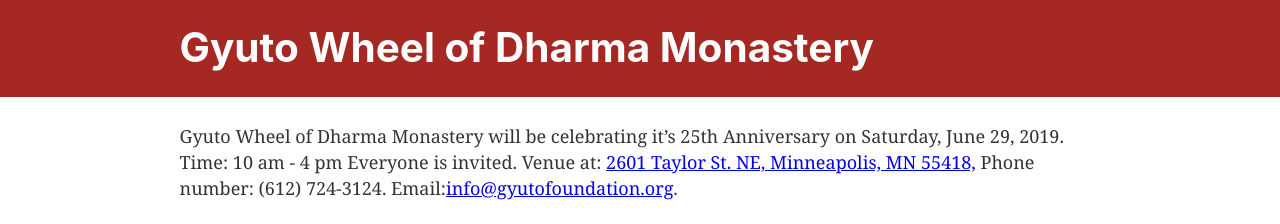
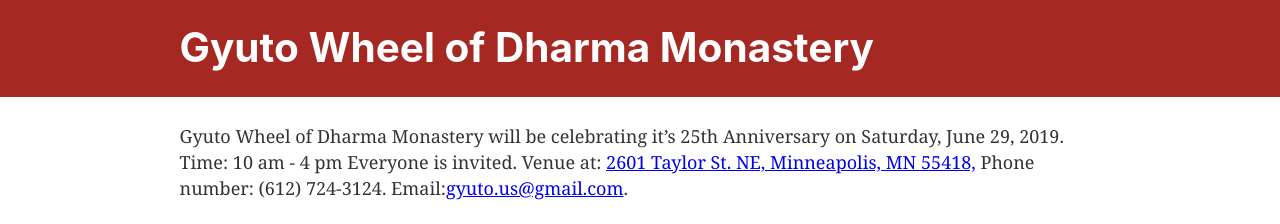
Before and after one commit to gyuto/client, a Gatsby site: page / in a window 1280 px wide. Shown: the top 224 px of the page. Built offline with nearby package versions, Linux system fonts and the light colour scheme; Gatsby itself is replaced by a stand-in of ours.

Commit message:
update email address

```diff
--- a/src/pages/index.js
+++ b/src/pages/index.js
@@ -22,7 +22,7 @@
         2601 Taylor St. NE, Minneapolis, MN 55418,
       </a>{" "}
       Phone number: (612) 724-3124. Email:
-      <a href="mailto:info@gyutofoundation.org">info@gyutofoundation.org</a>.
+      <a href="mailto:gyuto.us@gmail.com">gyuto.us@gmail.com</a>.
     </p>
 
     <p>
```
